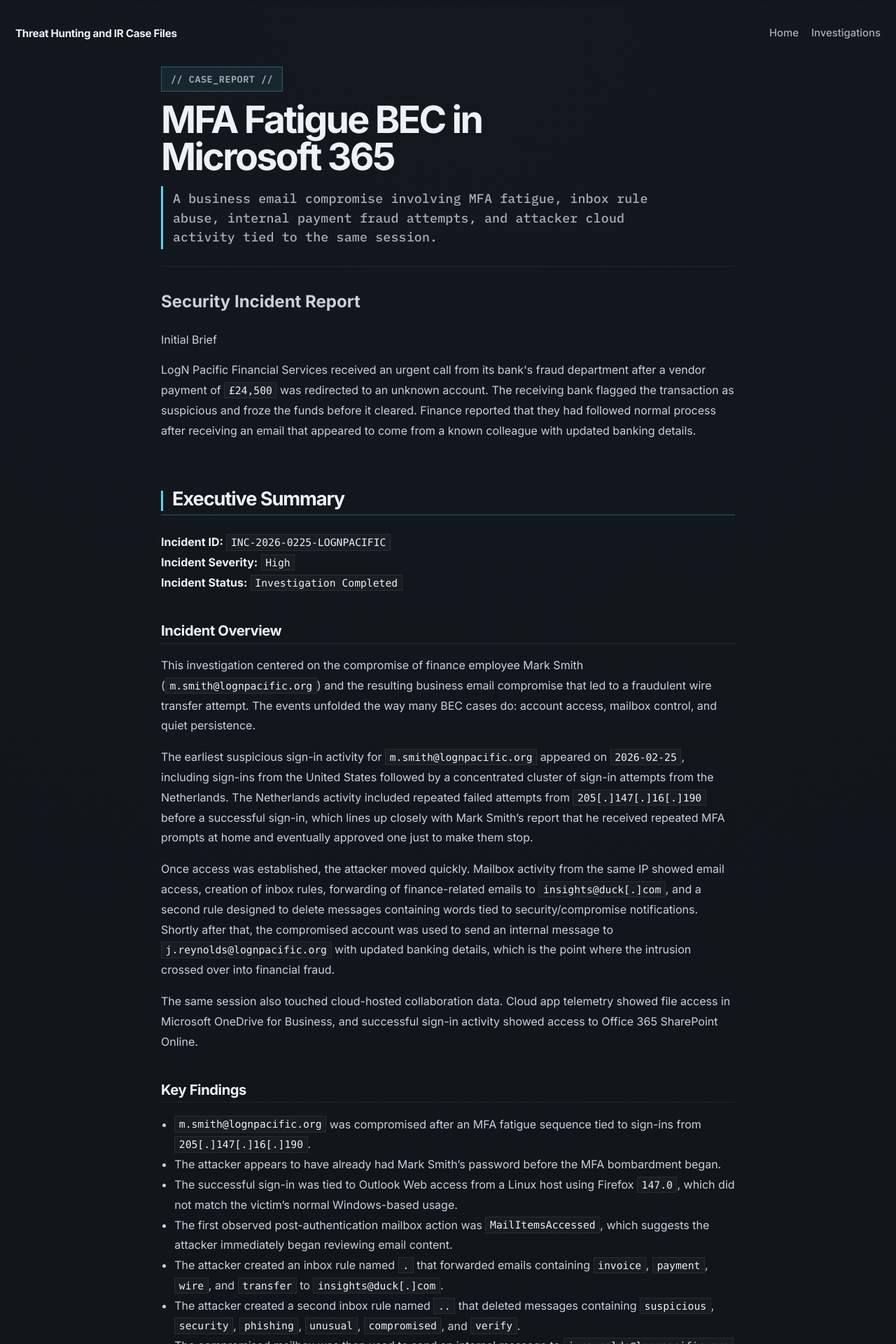
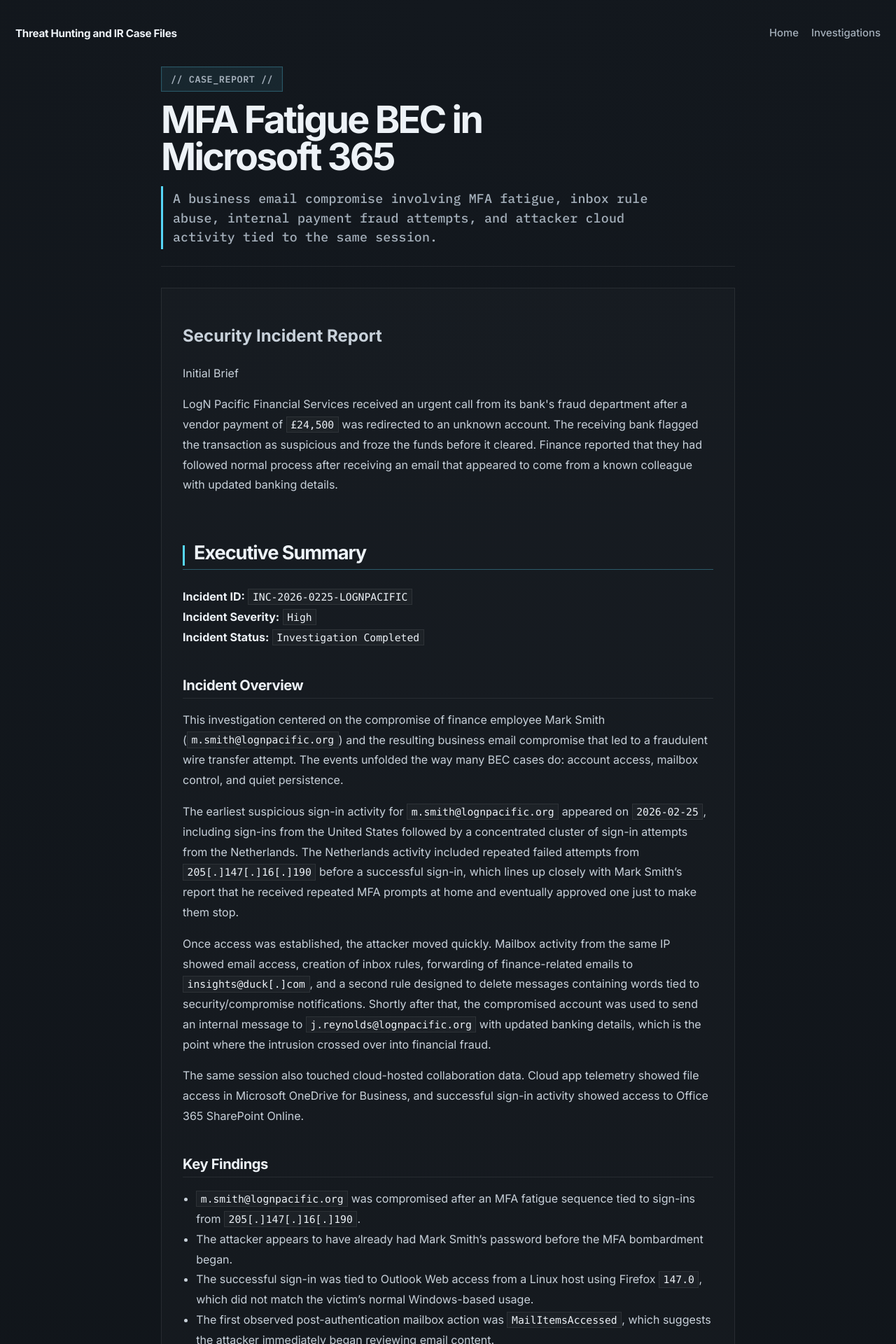
Before and after one commit to j-manli/j-manli.github.io, a Jekyll site: the page built from investigations/mfa-fatigue-bec-m365.md, in a window 1280 px wide. Shown: the top 1920 px of the page at 70% size. Built offline with Jekyll 4.4.1, drawn with Linux system fonts in a browser that asks for light colours.

Commit message:
Update site.css

```diff
--- a/assets/css/site.css
+++ b/assets/css/site.css
@@ -1103,3 +1103,16 @@ code {
   font-weight: 700;
   border-bottom: 1px solid rgba(255, 255, 255, 0.08);
 }
+
+.report-body {
+  margin-top: 10px;
+  padding: 28px 30px 34px;
+  border: 1px solid rgba(255, 255, 255, 0.08);
+  background: rgba(255, 255, 255, 0.015);
+}
+
+@media (max-width: 920px) {
+  .report-body {
+    padding: 20px 18px 24px;
+  }
+}
```
